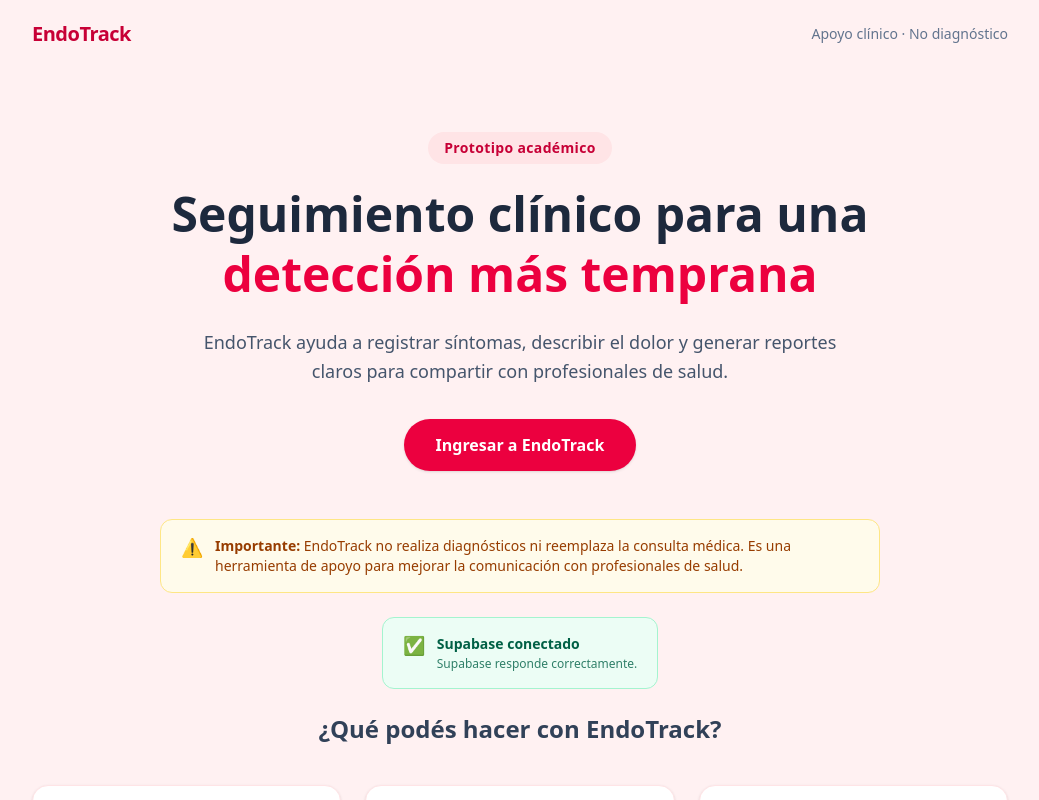
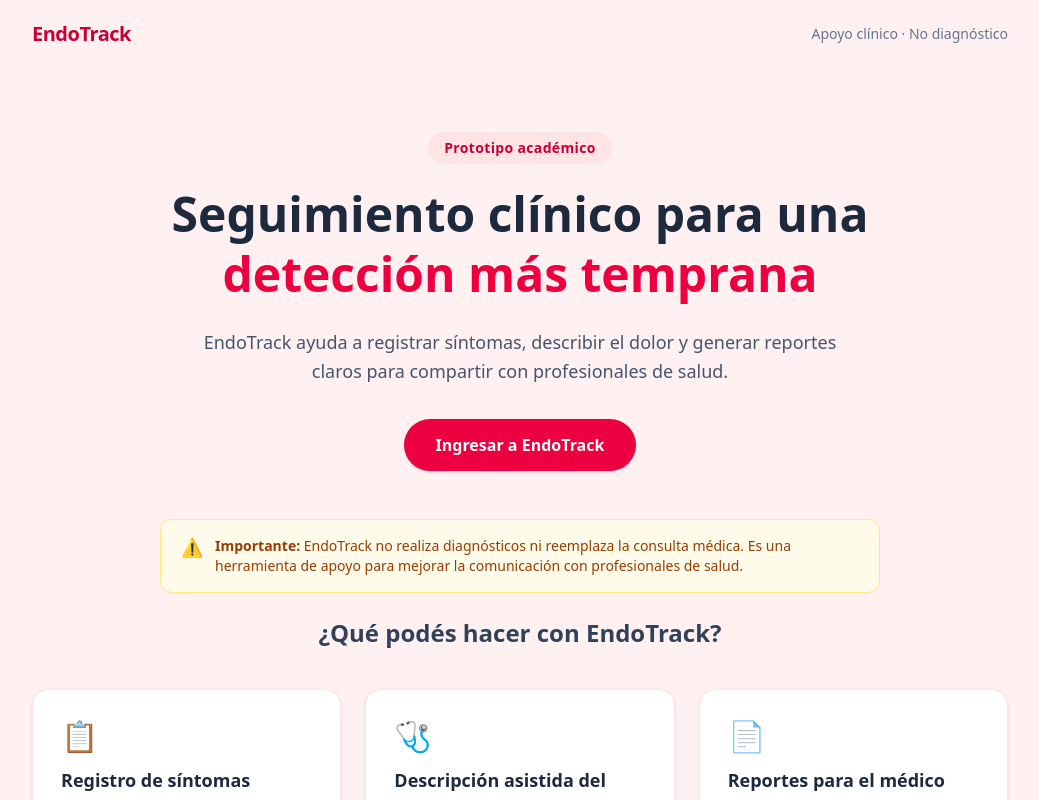
Before and after one commit to giordanonicolas/EndoTrack, a Next.js app: page / in a window 1280 px wide. Shown: the top 800 px of the page, without its empty margins (120-1159 px from the left). Built offline with nearby package versions, Linux system fonts and the light colour scheme; no server answers.

Commit message:
feat: vista medico de reporte de paciente y limpieza para deploy

```diff
--- a/app/page.tsx
+++ b/app/page.tsx
@@ -1,5 +1,3 @@
-import { SupabaseStatus } from "@/app/components/SupabaseStatus";
-
 const features = [
   {
     icon: "📋",
@@ -67,9 +65,6 @@
         </div>
       </section>
 
-      {/* Verificación de conexión con Supabase — solo desarrollo */}
-      <SupabaseStatus />
-
       {/* Tarjetas de funcionalidades */}
       <section className="w-full px-6 pb-20 max-w-5xl mx-auto">
         <h2 className="text-center text-2xl font-bold text-slate-700 mb-10">
```
